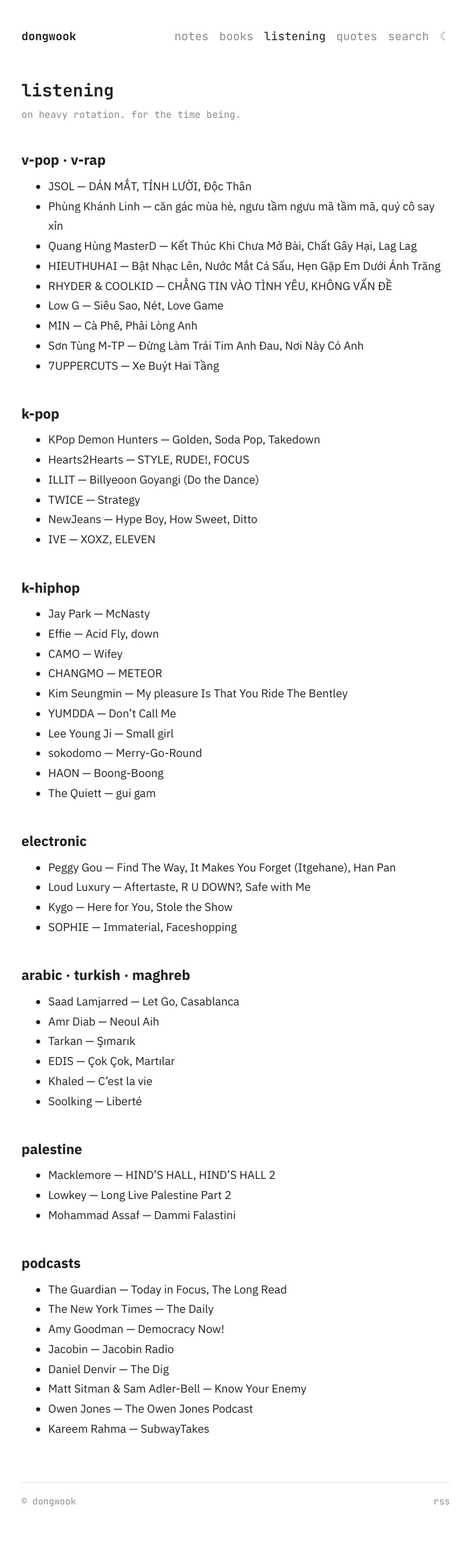
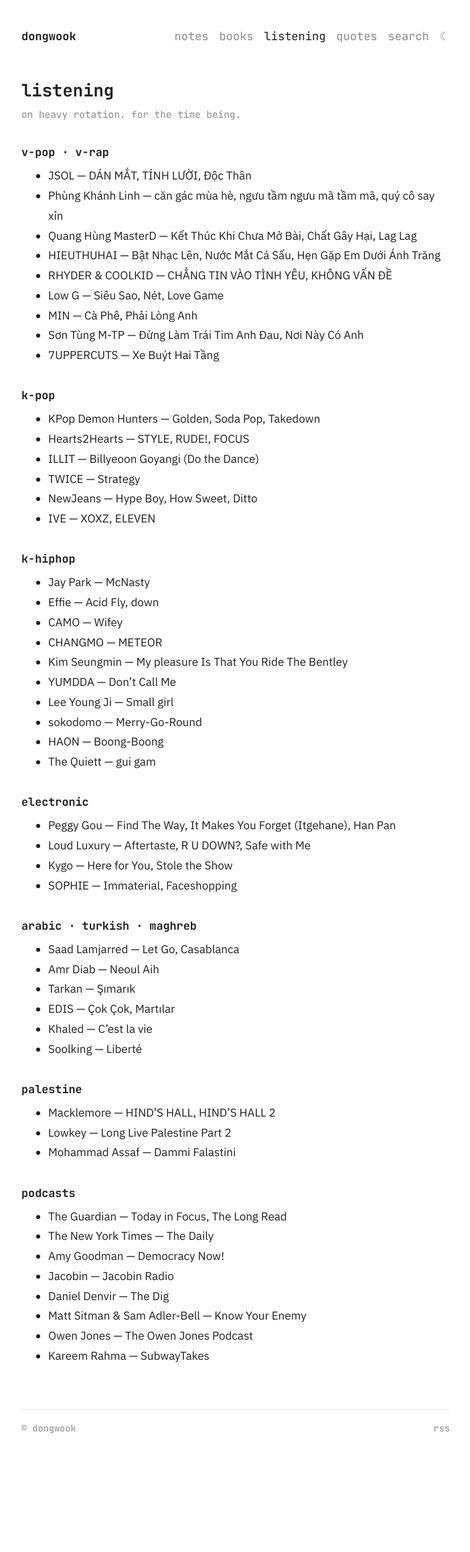
Before and after one commit to pfcolor/dongwook.org, a Jekyll site: the page built from listening.md, in a window 1280 px wide. Shown: the whole page at 67% size, without its empty margins (288-990 px from the left). Built offline with Jekyll 4.4.1, drawn with Linux system fonts in a browser that asks for light colours; some web fonts are replaced; after the commit the page ends 2208 px from its top, so only the background shows below that.

Commit message:
페이지 소제목, quotes 열 이름·날짜·출처 줄을 영문 고정폭으로 적용하고 소제목 크기 축소
Co-Authored-By: Claude Sonnet 5.5 <noreply@anthropic.com>

```diff
--- a/_layouts/page.html
+++ b/_layouts/page.html
@@ -2,7 +2,7 @@
 layout: default
 ---
 
-<article>
+<article class="page">
   <h1 class="mono">{{ page.title }}</h1>
   {% if page.subtitle %}<p class="subtitle mono">{{ page.subtitle }}</p>{% endif %}
   <div class="content">
--- a/assets/css/main.css
+++ b/assets/css/main.css
@@ -42,7 +42,17 @@ a {
 
 /* 영문 고정폭: 머리글, 메뉴, 부제, 날짜, 푸터 */
 .mono {
-  font-family: "JetBrains Mono", ui-monospace, "SF Mono", Menlo, monospace;
+  font-family: "JetBrains Mono", "IBM Plex Sans", "IBM Plex Sans KR", ui-monospace, "SF Mono", Menlo, monospace;
+  word-break: normal;
+}
+
+/* 페이지(books, listening, quotes 등)의 소제목과 quotes의 열 이름·날짜도 영문 고정폭 */
+.page .content h2,
+.page .content h3,
+.page .content h4,
+.quotes-head,
+.content summary .date {
+  font-family: "JetBrains Mono", "IBM Plex Sans", "IBM Plex Sans KR", ui-monospace, "SF Mono", Menlo, monospace;
   word-break: normal;
 }
 
@@ -203,6 +213,11 @@ h1 {
 .content h3 { font-size: 1.15rem; }
 .content h4 { font-size: 1rem; }
 
+/* 페이지의 소제목은 고정폭이라 같은 크기에서도 커 보이므로 줄인다 */
+.page .content h2 { font-size: 1.05rem; }
+.page .content h3 { font-size: 1rem; }
+.page .content h4 { font-size: 0.95rem; }
+
 .content p,
 .content ul,
 .content ol {
@@ -289,6 +304,8 @@ blockquote > :last-child {
 
 .content details .source {
   margin: 0 0 1.2rem;
+  font-family: "JetBrains Mono", "IBM Plex Sans", "IBM Plex Sans KR", ui-monospace, "SF Mono", Menlo, monospace;
+  word-break: normal;
   text-align: right;
   color: var(--muted);
   font-size: 0.9rem;
```
